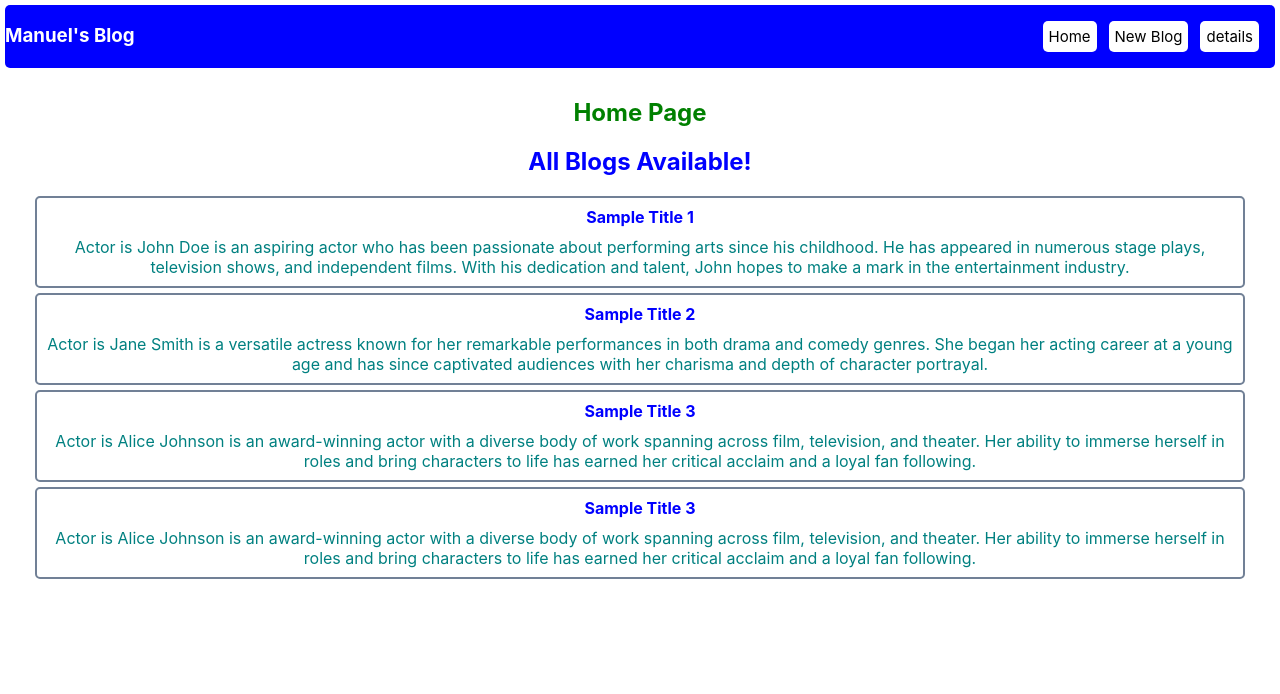
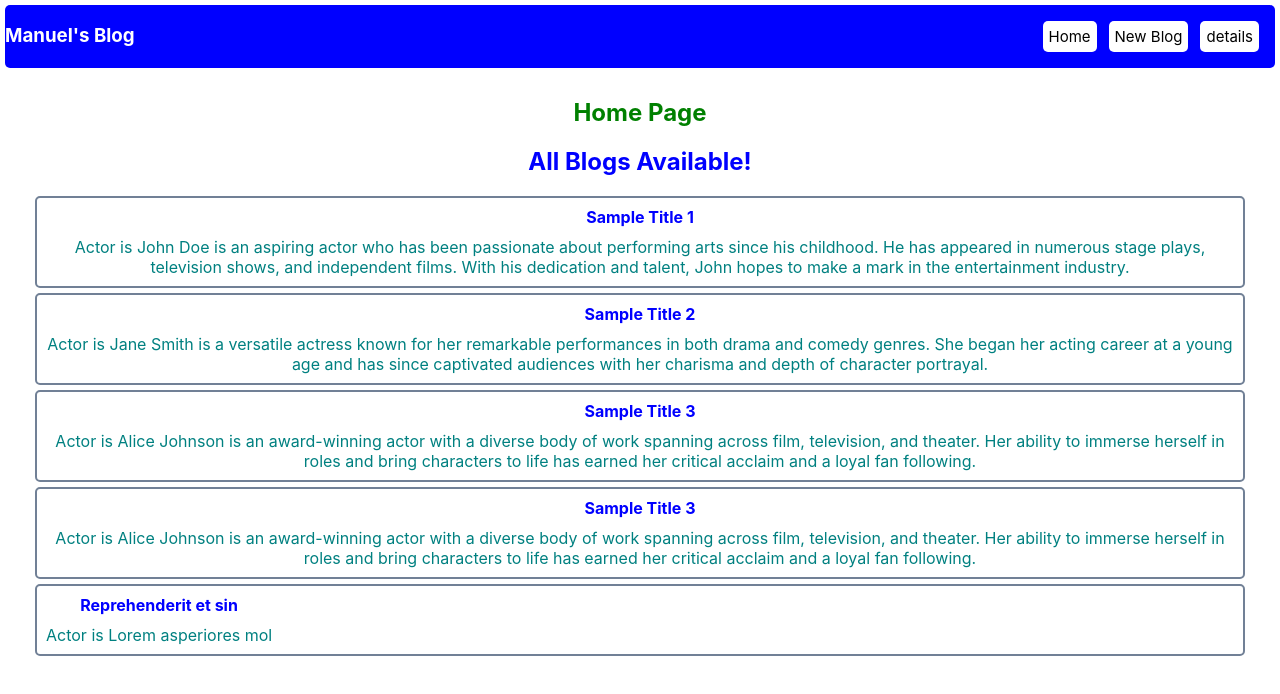
Before and after one commit to emmanuelwangila/manu-blog, a React (Create React App) app: page / in a window 1280 px wide. Shown: the top 694 px of the page. Built offline with nearby package versions, Linux system fonts and the light colour scheme; data requests are answered from the project's data file.

Commit message:
succesfully making a post request

```diff
--- a/data/db.json
+++ b/data/db.json
@@ -4,29 +4,35 @@
       "title": "Sample Title 1",
       "actor": "John Doe is an aspiring actor who has been passionate about performing arts since his childhood. He has appeared in numerous stage plays, television shows, and independent films. With his dedication and talent, John hopes to make a mark in the entertainment industry.",
       "date": "2024-03-21",
-      "id": 1,
+      "id": "1",
       "label": "Sample Title 1"
     },
     {
       "title": "Sample Title 2",
       "actor": "Jane Smith is a versatile actress known for her remarkable performances in both drama and comedy genres. She began her acting career at a young age and has since captivated audiences with her charisma and depth of character portrayal.",
       "date": "2024-03-20",
-      "id": 2,
+      "id": "2",
       "label": "Sample Title 2"
     },
     {
       "title": "Sample Title 3",
       "actor": "Alice Johnson is an award-winning actor with a diverse body of work spanning across film, television, and theater. Her ability to immerse herself in roles and bring characters to life has earned her critical acclaim and a loyal fan following.",
       "date": "2024-03-19",
-      "id": 3,
+      "id": "3",
       "label": "Sample Title 3"
     },
     {
       "title": "Sample Title 3",
       "actor": "Alice Johnson is an award-winning actor with a diverse body of work spanning across film, television, and theater. Her ability to immerse herself in roles and bring characters to life has earned her critical acclaim and a loyal fan following.",
       "date": "2024-03-19",
-      "id": 4,
+      "id": "4",
       "label": "Sample Title 3"
+    },
+    {
+      "id": "275f",
+      "title": "Reprehenderit et sin",
+      "author": "manu",
+      "actor": "Lorem asperiores mol"
     }
   ]
 }
--- a/src/Create.jsx
+++ b/src/Create.jsx
@@ -10,7 +10,6 @@ const Create = () => {
 
     const blog = { title, author, actor };
     console.log("blog", blog);
-  };
 
     fetch("http://localhost:8000/blogs", {
       method: "POST",
@@ -19,6 +18,7 @@ const Create = () => {
     }).then(() => {
       console.log("New Blog Added");
     });
+  };
 
   return (
     <div
```
Lines whose indentation alone changed are shown as unchanged.
